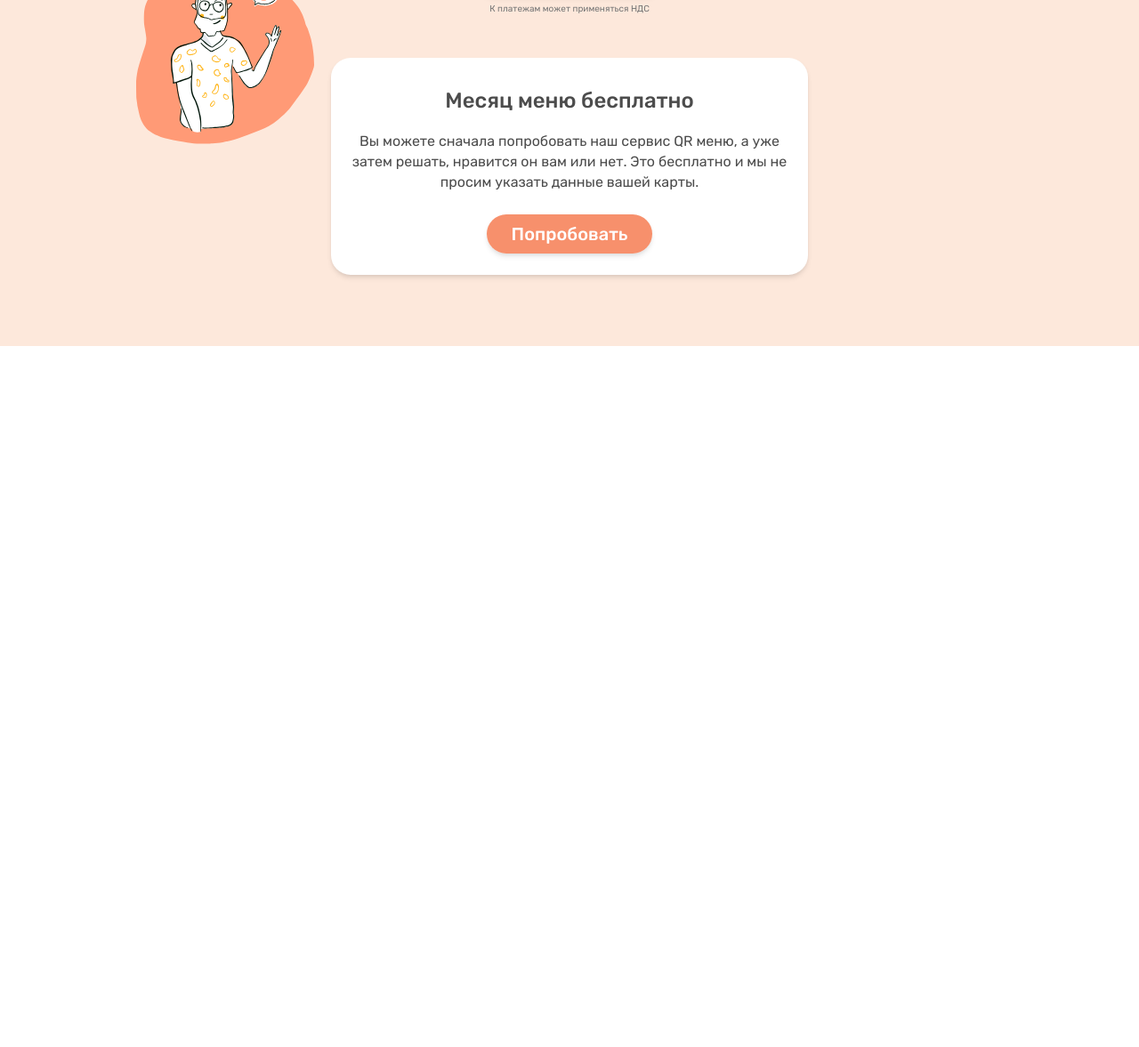
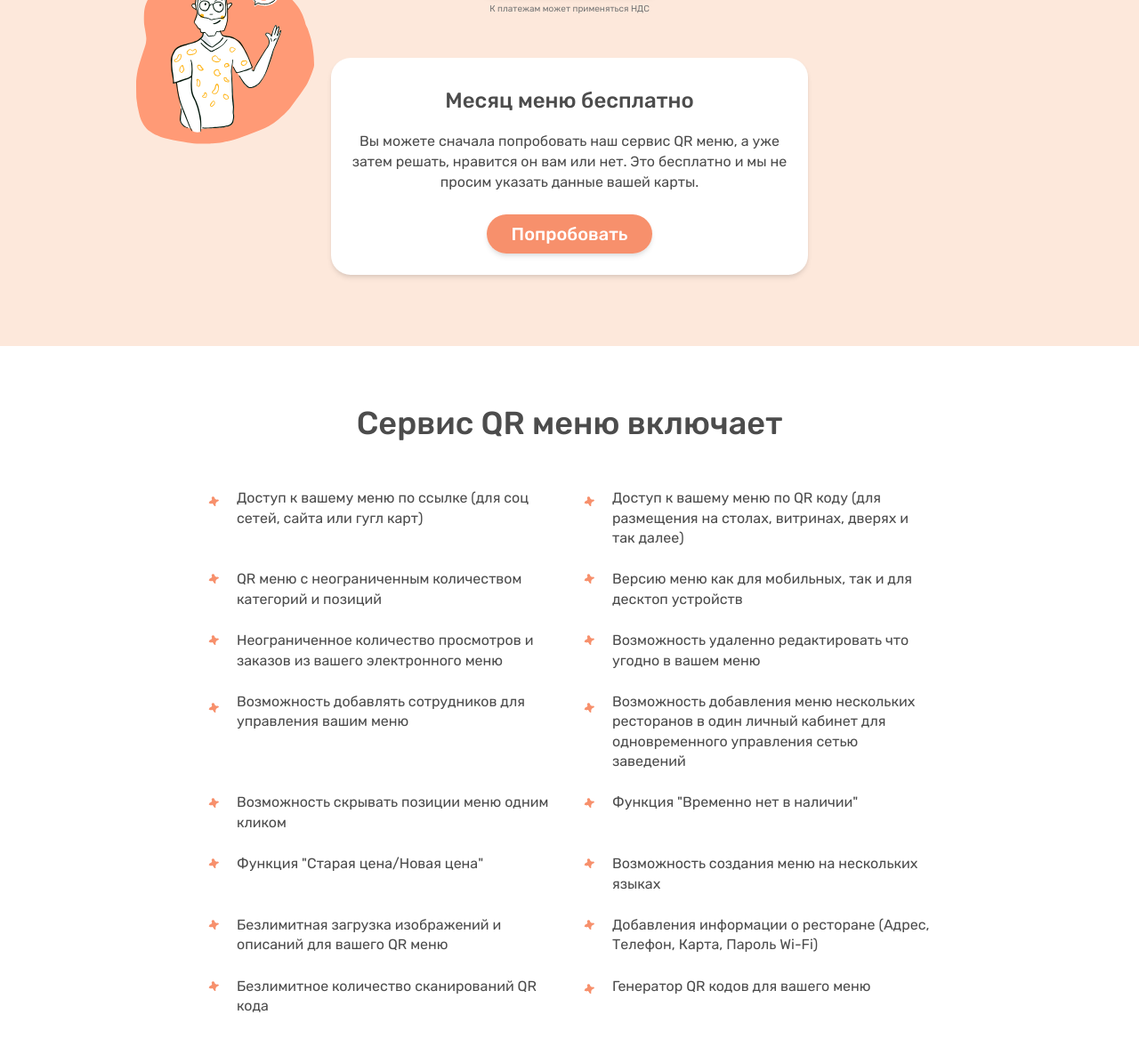
Before and after one commit to lapshichka/oddMenu, a website built with Vite: page index.html in a window 1280 px wide. Shown: the part 3557-4734 px from the top of the page at 89% size. Before the commit the page ends 3946 px from the top, so only its background shows below. Built offline with nearby package versions, Linux system fonts and the light colour scheme.

Commit message:
add include section and styles

```diff
--- a/index.html
+++ b/index.html
@@ -179,8 +179,8 @@
         <section class="price">
           <div class="price__container">
             <div class="price__images">
-              <img src="./image/price-1.svg" alt="" class="price__images-1">
-              <img src="./image/price-2.svg" alt="" class="price__images-2">
+              <img src="./image/price-1.svg" alt="" class="price__images-1" />
+              <img src="./image/price-2.svg" alt="" class="price__images-2" />
             </div>
             <div class="block-text__title block-text__price-title">
               Стоимость сервиса QR меню
@@ -233,6 +233,83 @@
             </div>
           </div>
         </section>
+
+        <section class="include">
+          <div class="include__container">
+            <div class="block-text__title block-text__include-title">
+              Сервис QR меню включает
+            </div>
+
+            <div class="include__content">
+              <ul class="include__list">
+                <li class="include__item">
+                  Доступ к вашему меню по ссылке (для соц сетей, сайта или гугл
+                  карт)
+                </li>
+
+                <li class="include__item">
+                  Доступ к вашему меню по QR коду (для размещения на столах,
+                  витринах, дверях и так далее)
+                </li>
+
+                <li class="include__item">
+                  QR меню с неограниченным количеством категорий и позиций
+                </li>
+
+                <li class="include__item">
+                  Версию меню как для мобильных, так и для десктоп устройств
+                </li>
+
+                <li class="include__item">
+                  Неограниченное количество просмотров и заказов из вашего
+                  электронного меню
+                </li>
+
+                <li class="include__item">
+                  Возможность удаленно редактировать что угодно в вашем меню
+                </li>
+
+                <li class="include__item">
+                  Возможность добавлять сотрудников для управления вашим меню
+                </li>
+
+                <li class="include__item">
+                  Возможность добавления меню нескольких ресторанов в один
+                  личный кабинет для одновременного управления сетью заведений
+                </li>
+
+                <li class="include__item">
+                  Возможность скрывать позиции меню одним кликом
+                </li>
+
+                <li class="include__item">Функция "Временно нет в наличии"</li>
+
+                <li class="include__item">Функция "Старая цена/Новая цена"</li>
+
+                <li class="include__item">
+                  Возможность создания меню на нескольких языках
+                </li>
+
+                <li class="include__item">
+                  Безлимитная загрузка изображений и описаний для вашего QR меню
+                </li>
+
+                <li class="include__item">
+                  Добавления информации о ресторане (Адрес, Телефон, Карта,
+                  Пароль Wi-Fi)
+                </li>
+
+                <li class="include__item">
+                  Безлимитное количество сканирований QR кода
+                </li>
+
+                <li class="include__item">
+                  Генератор QR кодов для вашего меню
+                </li>
+              </ul>
+            </div>
+          </div>
+        </section>
       </main>
     </div>
   </body>
--- a/style/style.css
+++ b/style/style.css
@@ -446,3 +446,32 @@ body {
   box-shadow: 0 0 transparent, 0 0 transparent,
     0 4px 6px -1px rgba(0, 0, 0, 0.1), 0 2px 4px -1px rgba(0, 0, 0, 0.06);
 }
+/* -------------------------------------
+------------------------------------- */
+.include {
+  padding: 62px 0;
+}
+/* ------------------------------------- */
+.include__list {
+  display: flex;
+  flex-wrap: wrap;
+  justify-content: center;
+}
+.include__item {
+  flex: 0 0 40%;
+  font-size: 16px;
+  position: relative;
+  padding-left: 32px;
+  background-image: url(../image/includeIcon.svg);
+  background-repeat: no-repeat;
+  background-position-y: 15%;
+}
+.include__item:nth-child(2n) {
+  margin-left: 32px;
+}
+.include__item:not(:last-child) {
+  margin-bottom: 24px;
+}
+.block-text__include-title {
+  padding: 0 15px 48px 15px;
+}
```
Also changed, not shown: image/includeIcon.svg (added). Lines whose indentation alone changed are shown as unchanged.
